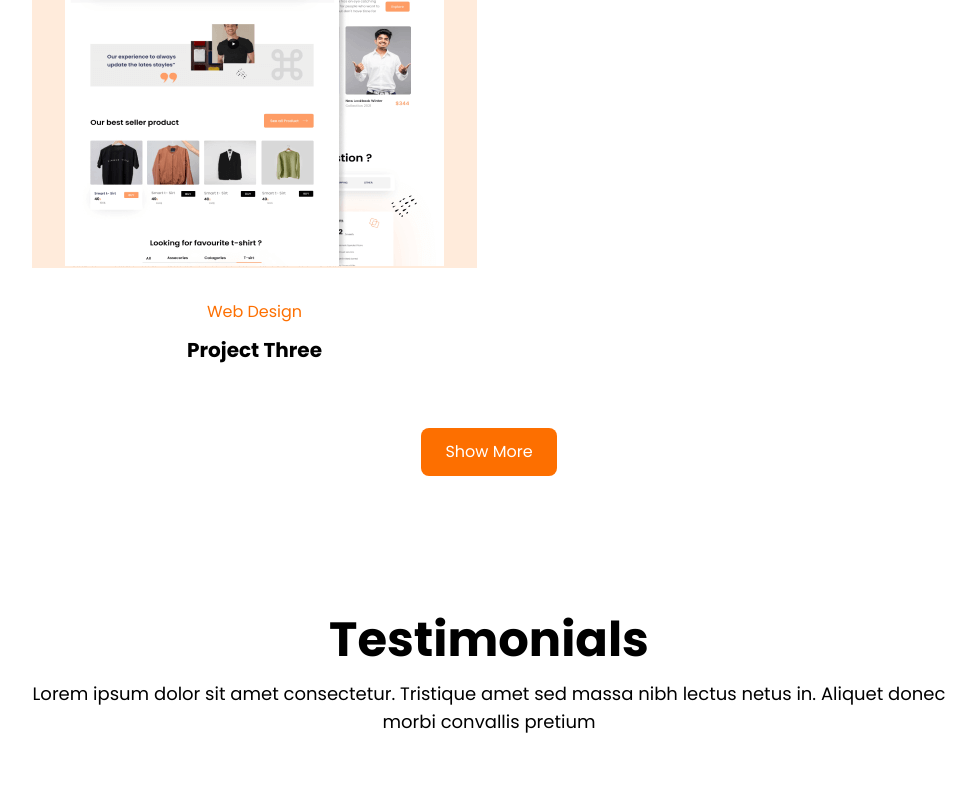
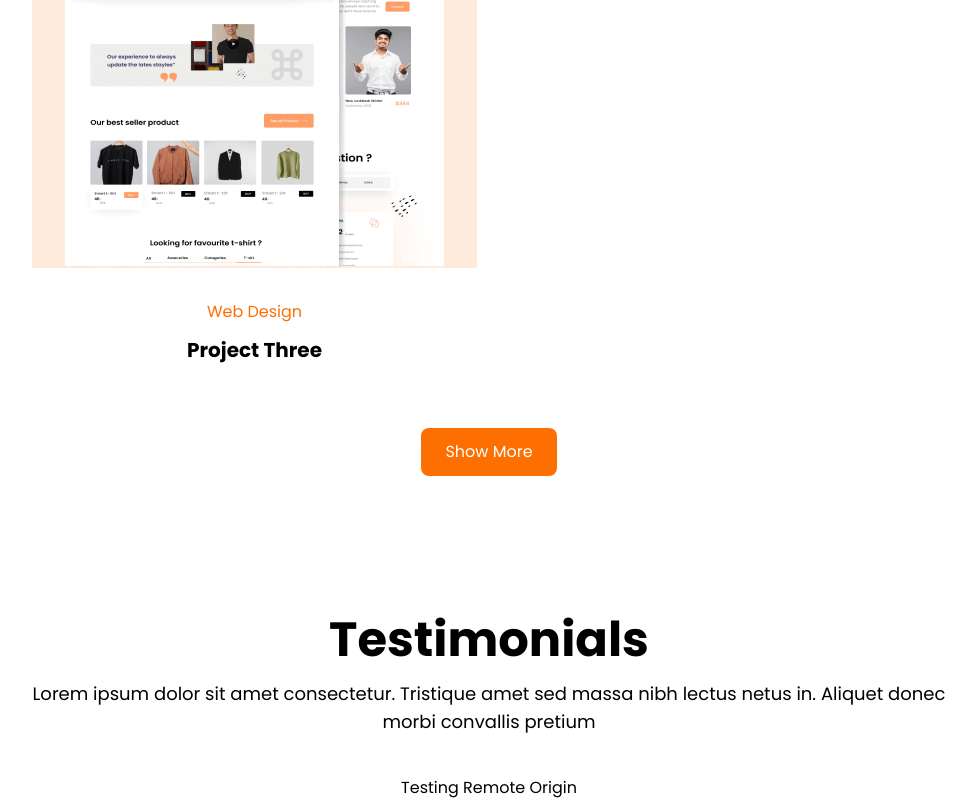
Before and after one commit to ShadmanSakib22/jr-frontend-assign-uiuxportfolio, a Next.js app: page / in a window 1280 px wide. Shown: the part 3671-4471 px from the top of the page, without its empty margins (151-1127 px from the left). Before the commit the page ends 4447 px from the top, so only its background shows below. Built offline with nearby package versions, Linux system fonts and the light colour scheme.

Commit message:
test misc

```diff
--- a/src/app/page.js
+++ b/src/app/page.js
@@ -149,7 +149,7 @@ export default function Home() {
         <p className="body-text max-w-[80%] lg:max-w-[932px] mx-auto mb-6 lg:mb-10">
           Lorem ipsum dolor sit amet consectetur. Tristique amet sed massa nibh lectus netus in. Aliquet donec morbi convallis pretium</p>
         {/* Testimonials Cards */}
-
+       Testing Remote Origin
         </div>
     </>
   );
```
